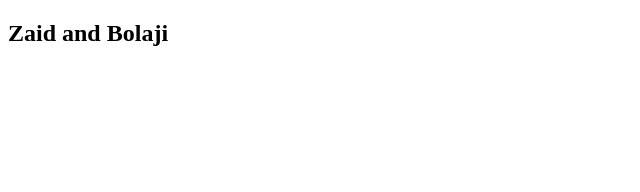
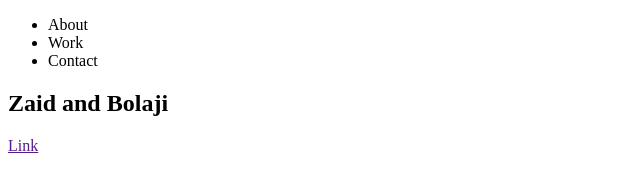
Before and after one commit to OmobolajiDurojaiye/Collaborate-Portflio, a plain HTML site: page Index.html in a window 1280 px wide. Shown: the whole page, without its empty margins (0-640 px from the left). Drawn offline with Linux system fonts and the light colour scheme.

Commit message:
Added the navbar

```diff
--- a/Index.html
+++ b/Index.html
@@ -7,6 +7,14 @@
     <title>FCC: Personal Portfolio</title>
 </head>
 <body>
+    <div id="navbar">
+        <ul>
+            <li>About</li>
+            <li>Work</li>
+            <li>Contact</li>
+        </ul>
+    </div>
+
     <section id="welcome-section">
         <h1>
             Zaid and Bolaji
@@ -17,7 +25,10 @@
         <h1 class="projects-title">
 
         </h1>
+        <a href="">Link</a>
     </section>
+
+
 
 </body>
 </html>
```
